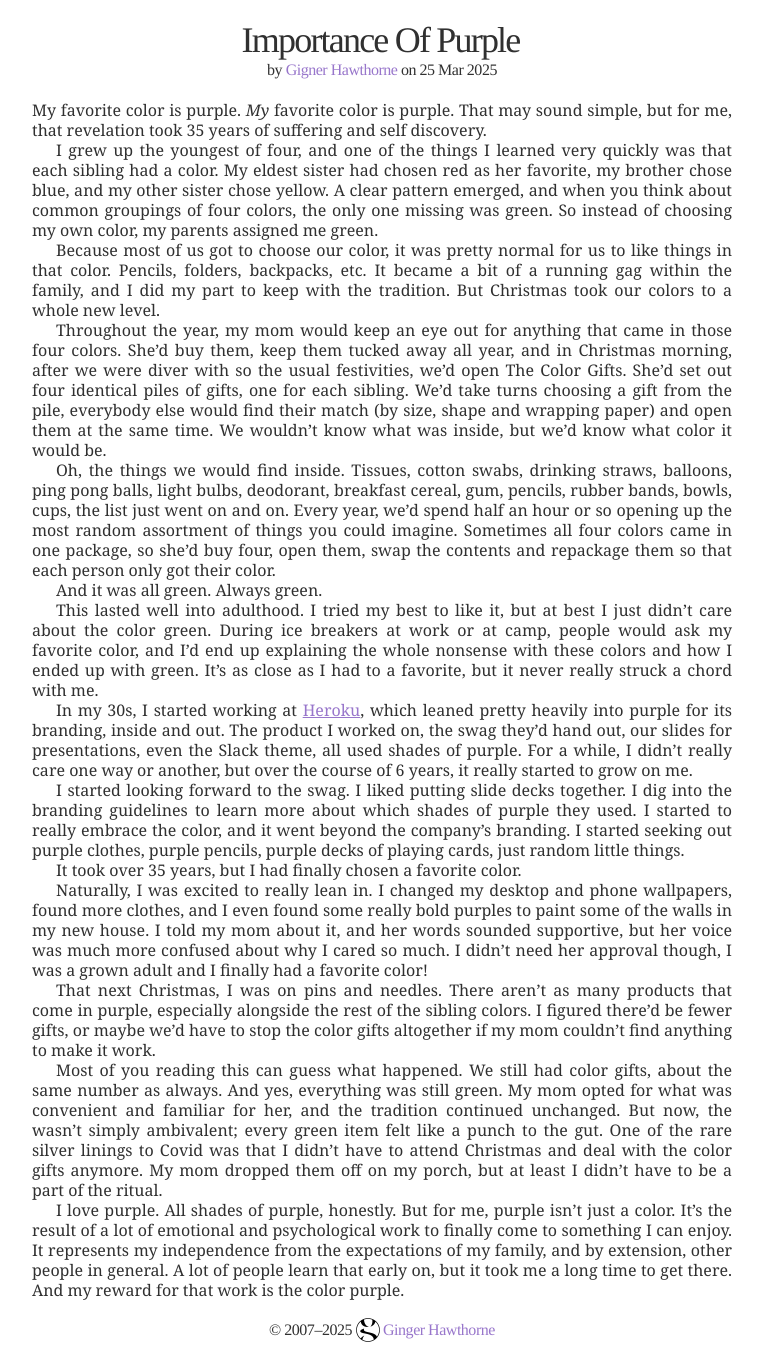
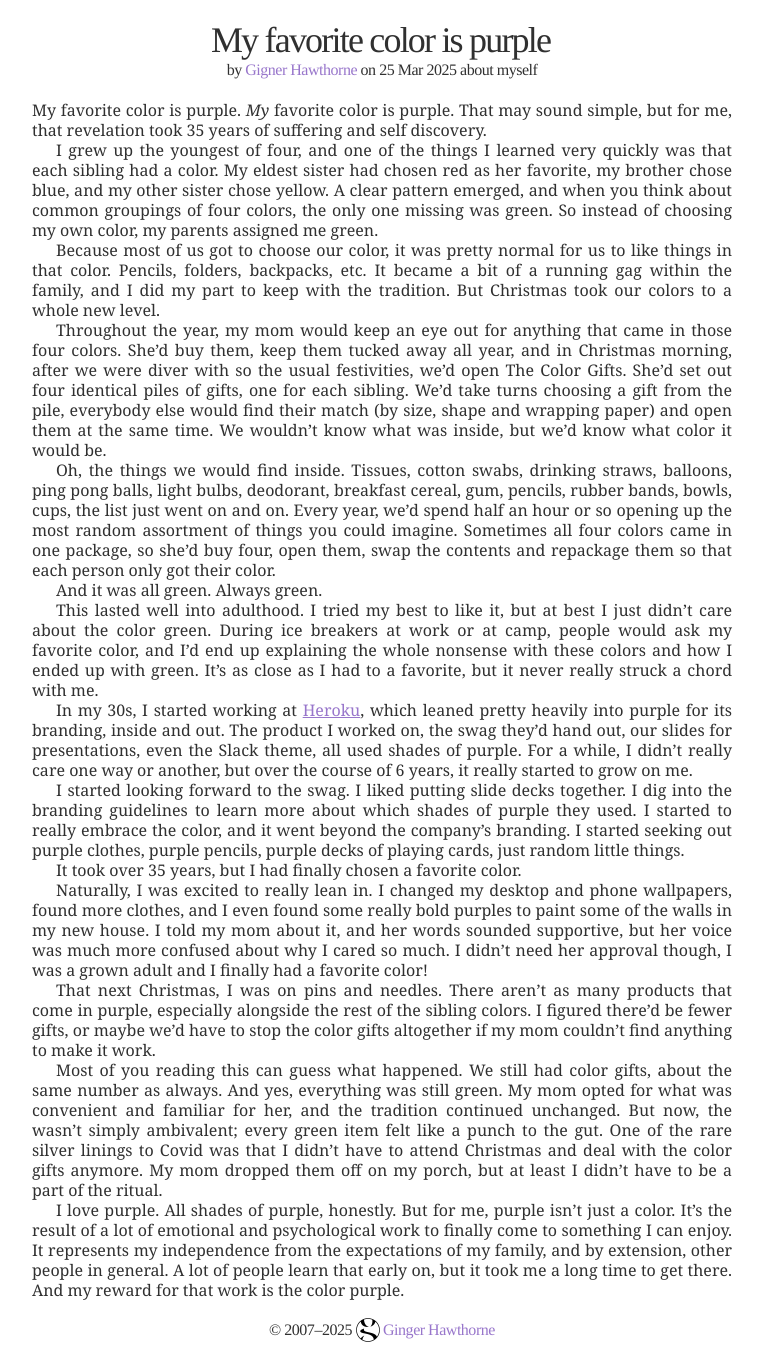
Before and after one commit to gulopine/gulopine.github.io, a Jekyll site: the page built from _posts/2025-03-25-my-favorite-color-is-purple.md, in a window 1280 px wide. Shown: the whole page, without its empty margins (258-1021 px from the left). Built offline with Jekyll 4.4.1, drawn with Linux system fonts in a browser that asks for light colours; our own code applies the rules of GitHub Pages for plain Markdown files.

Commit message:
Fix the purple post

```diff
--- a/_posts/2025-03-25-importance-of-purple.md
+++ b/_posts/2025-03-25-my-favorite-color-is-purple.md
@@ -1,3 +1,9 @@
+---
+layout: post
+title: My favorite color is purple
+tags: myself
+---
+
 My favorite color is purple. _My_ favorite color is purple. That may sound simple, but for me, that revelation took 35 years of suffering and self discovery.
 
 I grew up the youngest of four, and one of the things I learned very quickly was that each sibling had a color. My eldest sister had chosen red as her favorite, my brother chose blue, and my other sister chose yellow. A clear pattern emerged, and when you think about common groupings of four colors, the only one missing was green. So instead of choosing my own color, my parents assigned me green.
```
